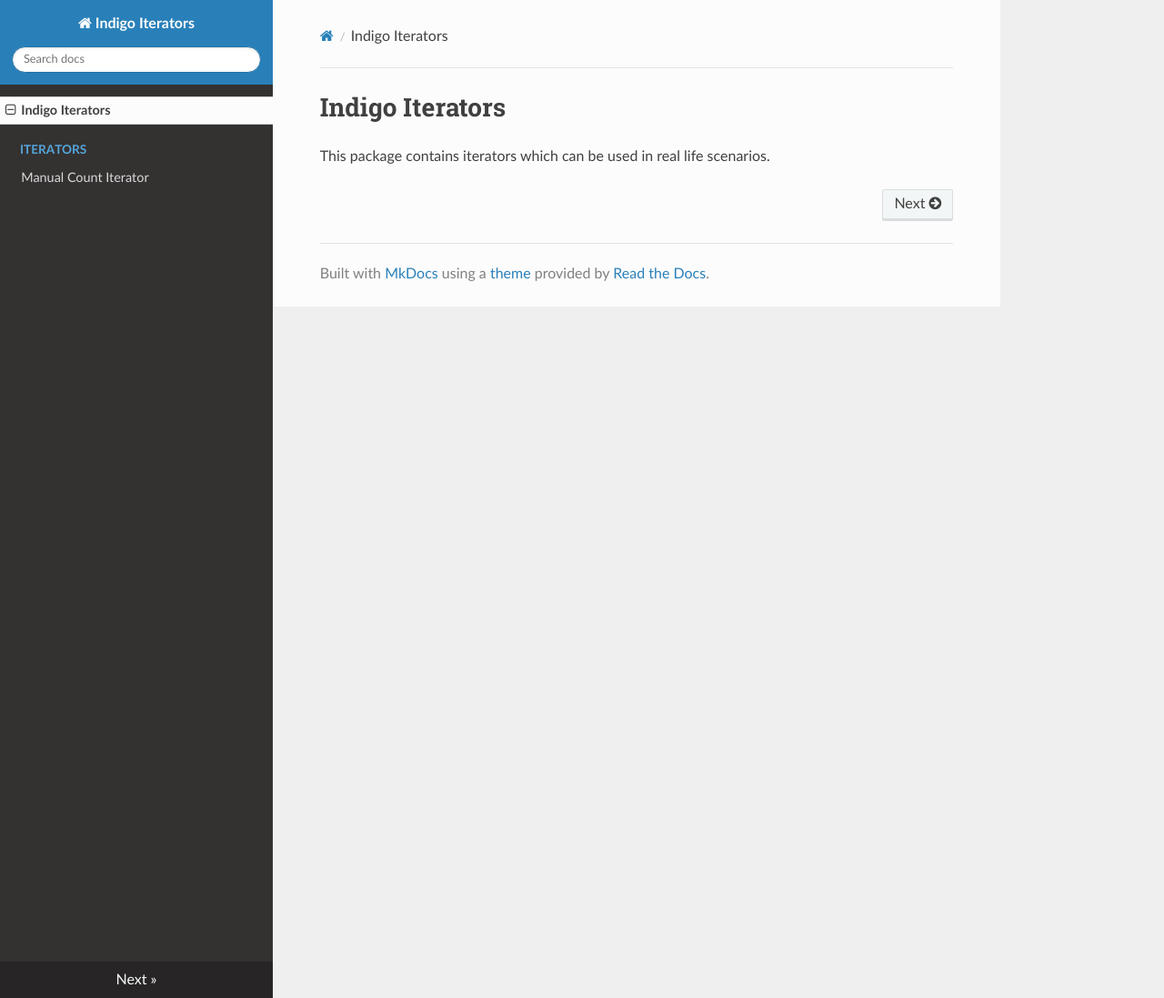
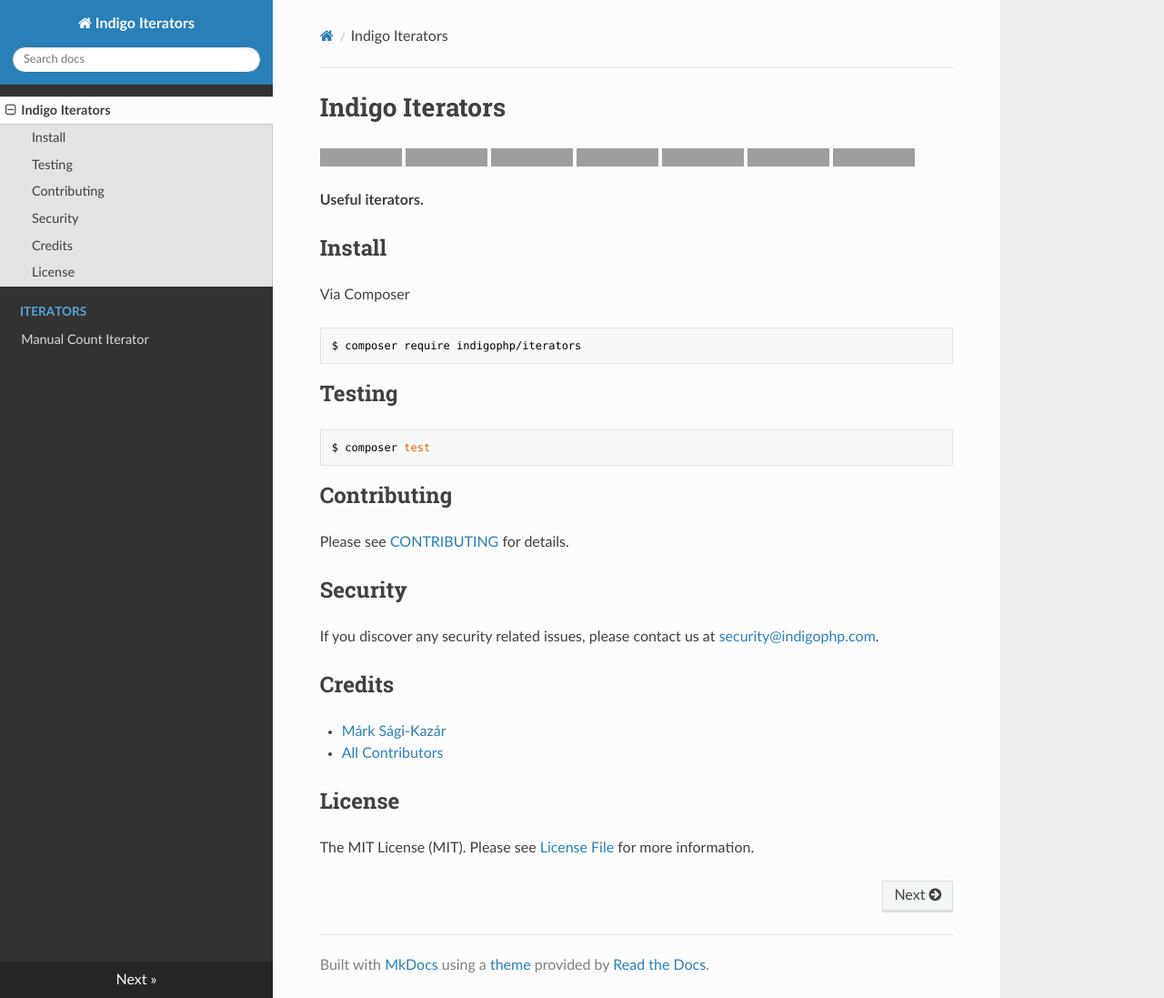
Before and after one commit to indigophp/iterators, an MkDocs documentation site: the page built from docs/index.md, in a window 1280 px wide and 1097 px high. Shown: the whole window at 91% size. Built offline with MkDocs 1.6.1, drawn with Linux system fonts in a browser that asks for light colours; nearby versions of some CDN libraries; grey boxes are pictures that could not be loaded.

Commit message:
Update documentation

````diff
--- a/docs/index.md
+++ b/docs/index.md
@@ -1,3 +1,48 @@
 # Indigo Iterators
 
-This package contains iterators which can be used in real life scenarios.
+[![Latest Version](https://img.shields.io/github/release/indigophp/iterators.svg?style=flat-square)](https://github.com/indigophp/iterators/releases)
+[![Software License](https://img.shields.io/badge/license-MIT-brightgreen.svg?style=flat-square)](LICENSE)
+[![Build Status](https://img.shields.io/travis/indigophp/iterators.svg?style=flat-square)](https://travis-ci.org/indigophp/iterators)
+[![Code Coverage](https://img.shields.io/scrutinizer/coverage/g/indigophp/iterators.svg?style=flat-square)](https://scrutinizer-ci.com/g/indigophp/iterators)
+[![Quality Score](https://img.shields.io/scrutinizer/g/indigophp/iterators.svg?style=flat-square)](https://scrutinizer-ci.com/g/indigophp/iterators)
+[![HHVM Status](https://img.shields.io/hhvm/indigophp/iterators.svg?style=flat-square)](http://hhvm.h4cc.de/package/indigophp/iterators)
+[![Total Downloads](https://img.shields.io/packagist/dt/indigophp/iterators.svg?style=flat-square)](https://packagist.org/packages/indigophp/iterators)
+
+**Useful iterators.**
+
+
+## Install
+
+Via Composer
+
+``` bash
+$ composer require indigophp/iterators
+```
+
+
+## Testing
+
+``` bash
+$ composer test
+```
+
+
+## Contributing
+
+Please see [CONTRIBUTING](https://github.com/indigophp/iterators/blob/master/CONTRIBUTING.md) for details.
+
+
+## Security
+
+If you discover any security related issues, please contact us at [security@indigophp.com](mailto:security@indigophp.com).
+
+
+## Credits
+
+- [Márk Sági-Kazár](https://github.com/sagikazarmark)
+- [All Contributors](https://github.com/indigophp/iterators/contributors)
+
+
+## License
+
+The MIT License (MIT). Please see [License File](https://github.com/indigophp/iterators/blob/master/LICENSE) for more information.
````
